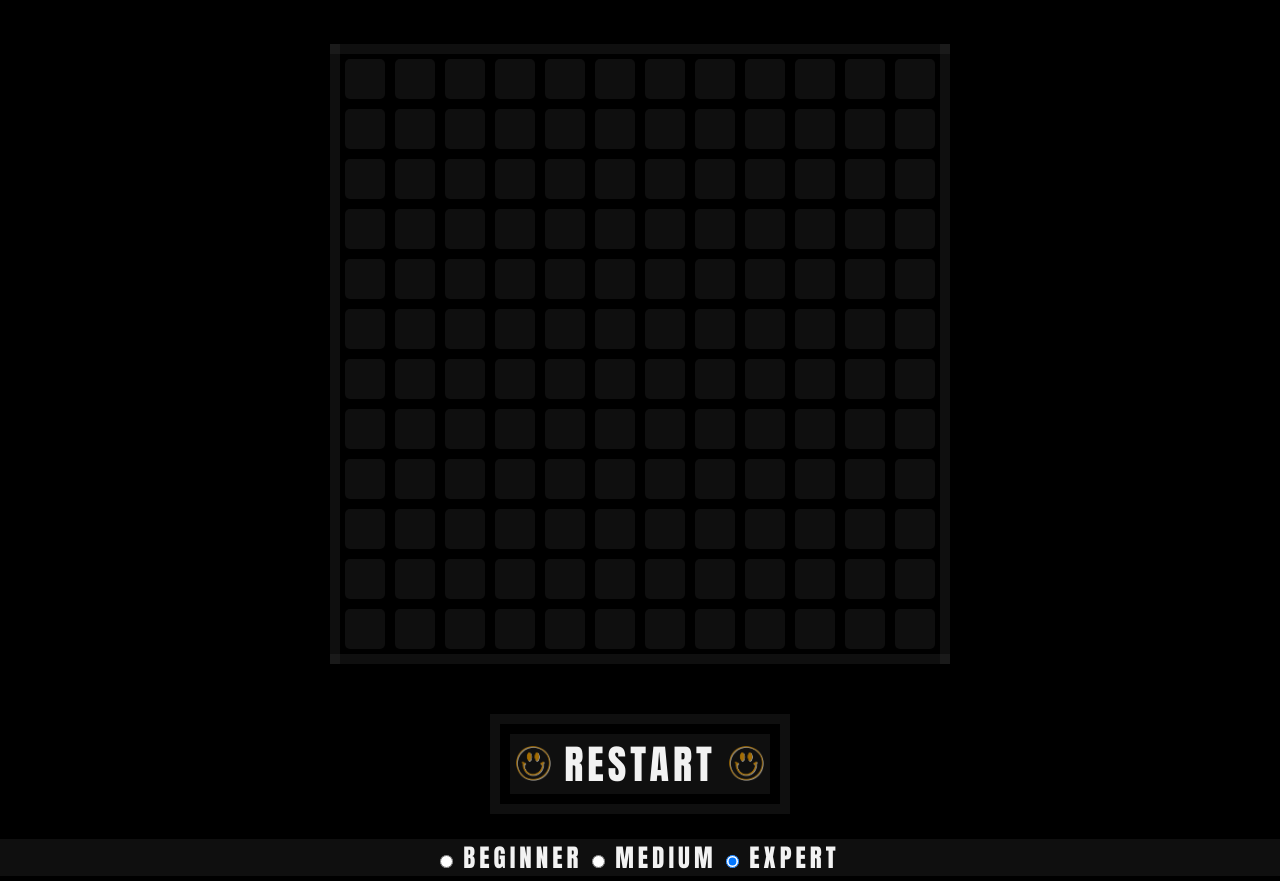
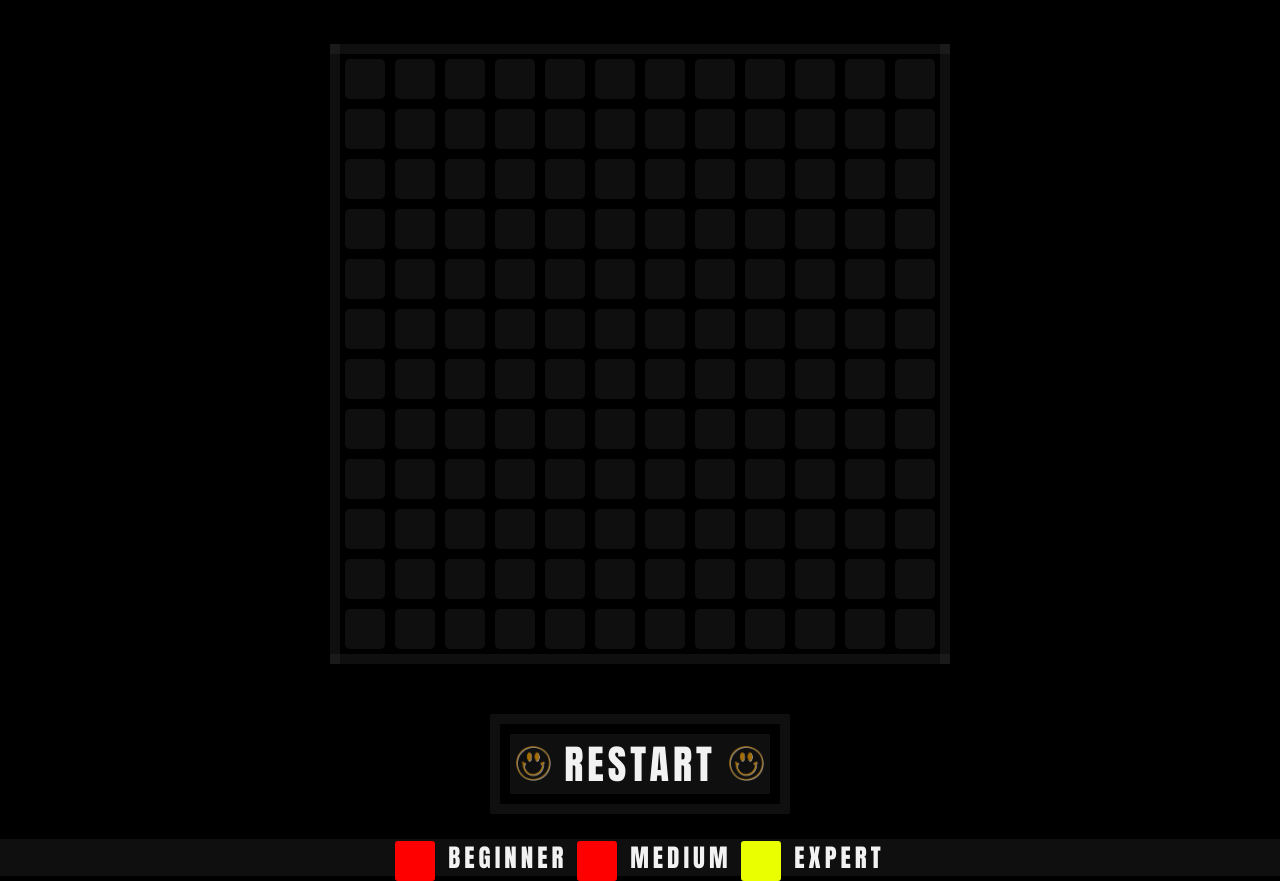
Before and after one commit to amirboxer/-MineSweeper, a plain HTML site: page index.html in a window 1280 px wide. Shown: the part 86-967 px from the top of the page. Drawn offline with Linux system fonts and the light colour scheme.

Commit message:
Add files via upload

```diff
--- a/css/sweeper.css
+++ b/css/sweeper.css
@@ -246,3 +246,24 @@ table{
   text-align: center;
   z-index: 30;
 }
+
+
+input[type='radio']::before,  input[type='radio']:checked::before{
+  width: 40px;
+  height: 40px;
+  border-radius: 3px;
+  background-color: #ff0000;
+  content: '';
+  display: inline-block;
+  cursor: pointer;
+  position: absolute;
+  bottom: -5px;
+}
+
+input[type='radio']:checked::before {
+  background-color: #eaff00;
+}
+
+label {
+  padding-left: 30px;
+}
```
